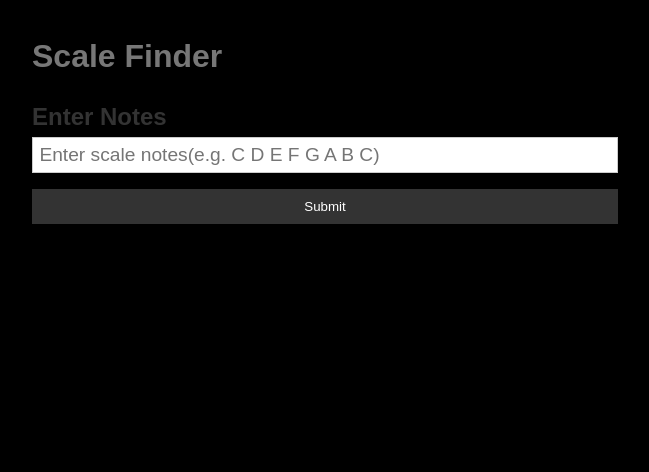
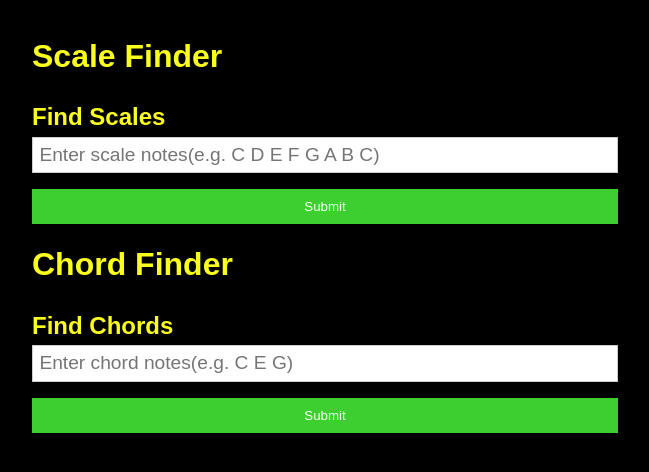
Before and after one commit to ShrikarSankpal/MusicMakingGuide, a Flask app: page / in a window 1280 px wide. Shown: the top 472 px of the page, without its empty margins (315-964 px from the left). Run offline with Flask 2, Linux system fonts and the light colour scheme; parts of the project's set-up code (start-up, migrations or seed data) failed here and were passed over.

Commit message:
added chordfinder in index.html

```diff
--- a/app.py
+++ b/app.py
@@ -22,7 +22,7 @@ db = SQLAlchemy(app)
 def index():
     return render_template('index.html')
 
-@app.route('/submit', methods = ['POST'])
+@app.route('/submit1', methods = ['POST'])
 def submit():
     if request.method == 'POST':
         scale_notes = request.form['scale_notes']
@@ -31,5 +31,13 @@ def submit():
         #msg =[i for i in msg]
         return render_template('success.html', message="{}".format(msg))
 
+@app.route('/submit2', methods = ['POST'])
+def submit():
+    if request.method == 'POST':
+        chord_notes = request.form['chord_notes']
+        print("User entered :\n{},{}".format(chord_notes,type(chord_notes)))
+        msg = cu.getChord(chord_notes)
+        return render_template('success.html', message="{}".format(msg))
+
 if __name__ == '__main__':
     app.run()
--- a/collectionUtils.py
+++ b/collectionUtils.py
@@ -32,4 +32,4 @@ def getScale(lst_notes):
         return lst_toReurn
 
 
-print(getScale("C D E F G A B C"))
+#print(getScale("C D E F G A B C"))
--- a/static/style1.css
+++ b/static/style1.css
@@ -7,7 +7,7 @@
 body {
 	background: #000000;
 	font-family: Arial, Helvetica, sans-serif;
-	color: #333;
+	color: rgb(251, 255, 28);
 	line-height: 1.6;
 }
 
@@ -19,7 +19,7 @@ body {
 }
 
 h1 {
-	color: #777;
+	color: rgb(251, 255, 28);
 	margin-top: 15px;
 }
 
@@ -61,7 +61,7 @@ textarea {
 .btn {
 	display: block;
 	width: 100%;
-	background: #333;
+	background: rgb(61, 207, 47);
 	color: #fff;
 	padding: 10px 20px;
 	border: none;
--- a/templates/index.html
+++ b/templates/index.html
@@ -5,21 +5,37 @@
     <meta name="viewport" content="width=device-width, initial-scale=1.0" />
     <meta http-equiv="X-UA-Compatible" content="ie=edge" />
     <link rel="stylesheet" href="../static/style1.css" />
-    <title>MusicMakingGuide</title>
+    <title>Music Making Guide</title>
   </head>
 
   <body>
     <div class="container">
-      <form action="/submit" method="POST">
+      <form action="/submit1" method="POST">
         <h1>Scale Finder</h1>
         <div class="form-group">
-          <h2>Enter Notes</h2>
+          <h2>Find Scales</h2>
           <input
             type="text"
             name="scale_notes"
             placeholder="Enter scale notes(e.g. C D E F G A B C)"
           />
         </div>
+        <input type="submit" value="Submit" class="btn" />
+      </form>
+
+      <form action="/submit2" method="POST">
+        <h1>Chord Finder</h1>
+        <div class="form-group">
+          <h2>Find Chords</h2>
+          <input
+            type="text"
+            name="chord_notes"
+            placeholder="Enter chord notes(e.g. C E G)"
+          />
+        </div>
+        <input type="submit" value="Submit" class="btn" />
+      </form>
+
         <!--
         <div class="form-group">
           <h3>Dealer</h3>
@@ -57,9 +73,9 @@
           ></textarea>
         </div>
         -->
-        <input type="submit" value="Submit" class="btn" />
 
-    </form>
+
+
 
     </div>
   </body>
```
Also changed, not shown: static/style.css (+5 -5 lines).
